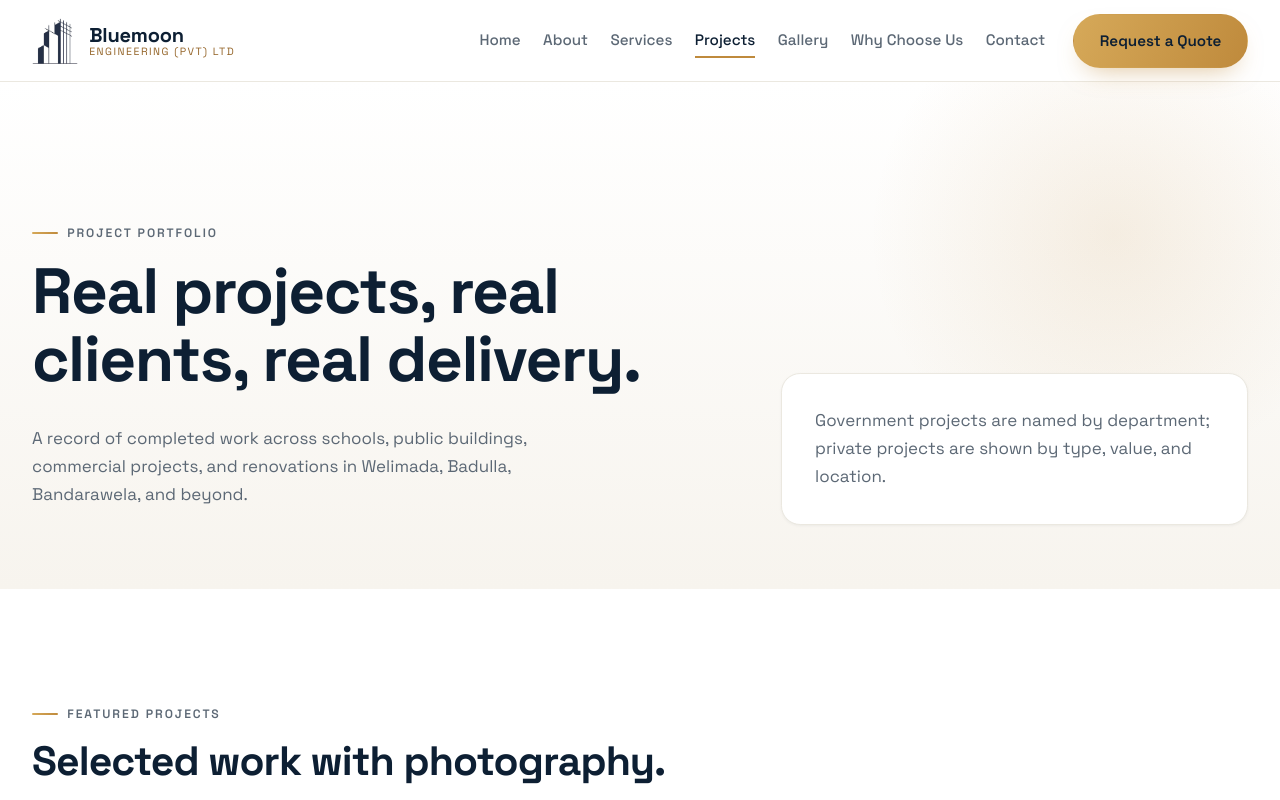
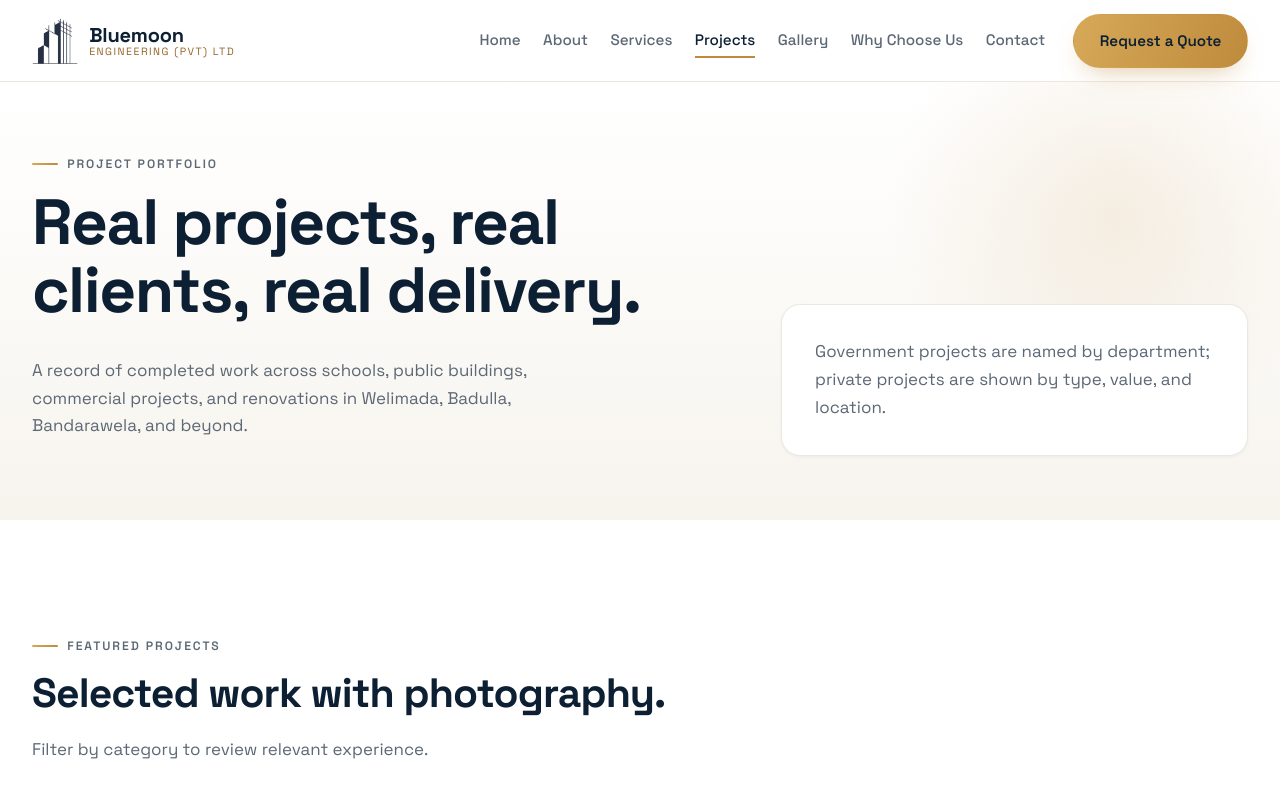
Before and after one commit to RizAhd/Bluemoon-Private-limited-Website, a Next.js app: page /projects in a window 1280 px wide. Shown: the top 800 px of the page. Built offline with nearby package versions, Linux system fonts and the light colour scheme.

Commit message:
style: adjust padding-top for improved layout in page hero section

```diff
--- a/app/globals.css
+++ b/app/globals.css
@@ -759,7 +759,7 @@ p {
   position: relative;
   overflow: hidden;
   background: linear-gradient(180deg, #ffffff, var(--color-bg-warm));
-  padding-top: clamp(6.5rem, 6vw + 3.5rem, 8.5rem);
+  padding-top: clamp(3.25rem, 5vw, 5rem);
   padding-bottom: clamp(2.75rem, 5vw, 4.5rem);
 }
 .page-hero::after {
```
